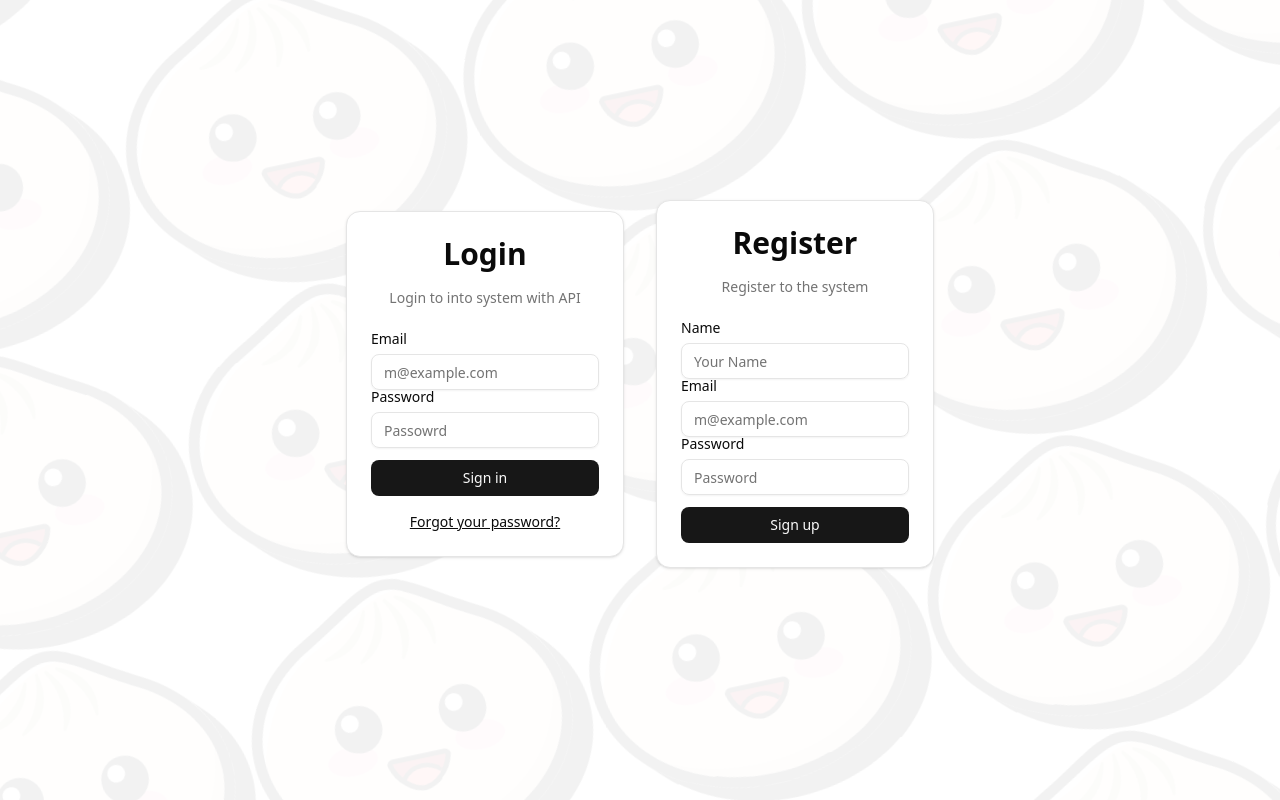
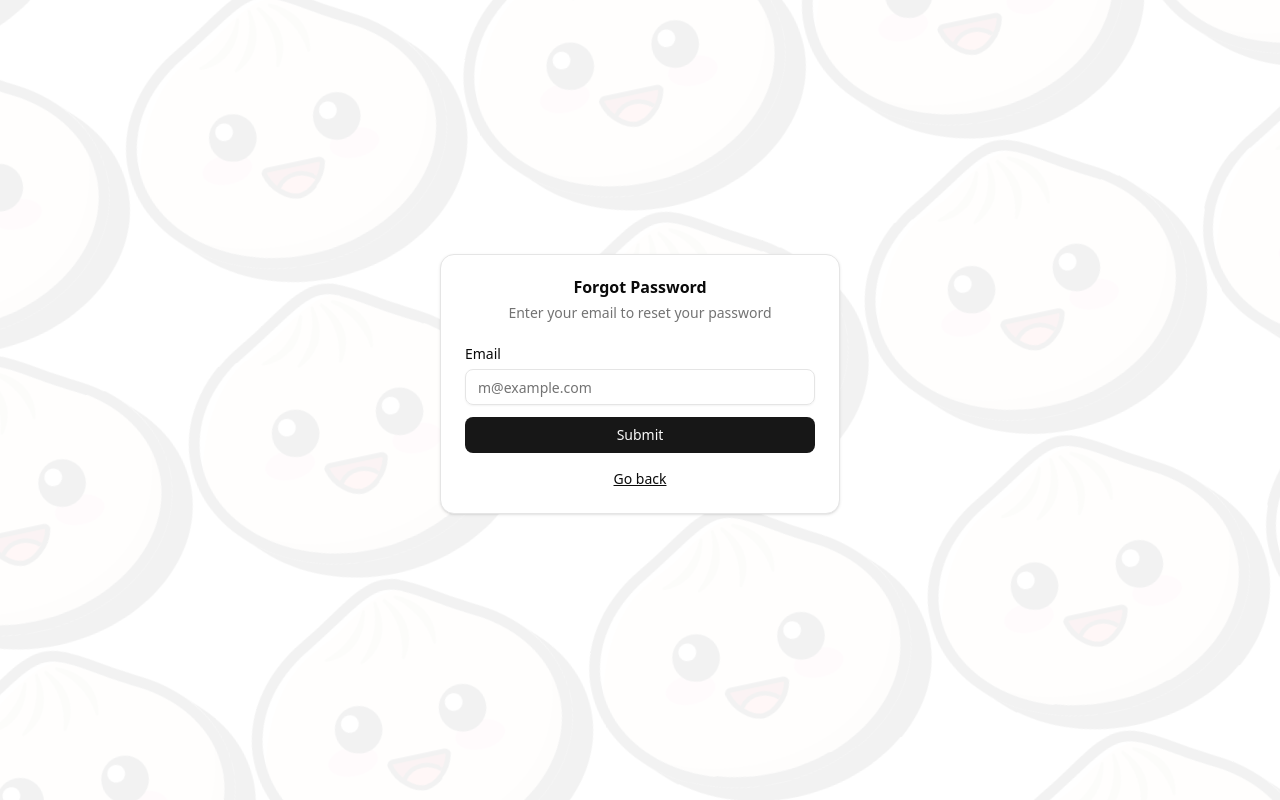
Before and after one commit to TeetyK/TypeScript_ReactFrontEnd, a React (Vite) app: page /forgot-password in a window 1280 px wide. Built offline with nearby package versions, Linux system fonts and the light colour scheme.

Commit message:
add: adjust switch page login and register

```diff
--- a/src/APITester.tsx
+++ b/src/APITester.tsx
@@ -1,4 +1,5 @@
 import { Button } from "@/components/ui/button";
+import { Card, CardContent, CardDescription, CardHeader, CardTitle } from "@/components/ui/card";
 import { Input } from "@/components/ui/input";
 import { Label } from "@/components/ui/label";
 import { Select, SelectContent, SelectItem, SelectTrigger, SelectValue } from "@/components/ui/select";
@@ -27,6 +28,14 @@ export function APITester() {
   };
 
   return (
+    <div className="container mx-auto p-8 text-center relative z-10">
+      <div className="flex justify-center items-center gap-8 mb-8">
+        <Card className="w-[600px]">
+          <CardHeader>
+            <CardTitle>API Tester</CardTitle>
+            <CardDescription>Test your API endpoints</CardDescription>
+          </CardHeader>
+          <CardContent>
             <div className="flex flex-col gap-6">
               <form onSubmit={testEndpoint} className="flex items-center gap-2">
                 <Label htmlFor="method" className="sr-only">
@@ -59,6 +68,15 @@ export function APITester() {
                 placeholder="Response will appear here..."
                 className="min-h-[140px] font-mono resize-y"
               />
+              <div className="mt-4 text-center text-sm">
+                <a href="/" className="underline">
+                  Go back
+                </a>
+              </div>
+            </div>
+          </CardContent>
+        </Card>
+      </div>
     </div>
   );
 }
--- a/src/App.tsx
+++ b/src/App.tsx
@@ -1,7 +1,5 @@
 import { Card, CardContent, CardDescription, CardHeader, CardTitle } from "@/components/ui/card";
-// import { APITester } from "./APITester";
-import { Login } from './Login'
-import { Register } from './Register'
+import { Auth } from './Auth';
 import "./index.css";
 
 
@@ -10,26 +8,15 @@ export function App() {
   return (
     <div className="container mx-auto p-8 text-center relative z-10">
       <div className="flex justify-center items-center gap-8 mb-8">
-        <Card>
+        <Card className="w-[400px]">
           <CardHeader className="gap-4">
-            <CardTitle className="text-3xl font-bold">Login</CardTitle>
+            <CardTitle className="text-3xl font-bold">Welcome</CardTitle>
             <CardDescription>
-              Login to into system with API
+              Login or Register to continue
             </CardDescription>
           </CardHeader>
           <CardContent>
-            <Login />
-          </CardContent>
-        </Card>
-        <Card>
-          <CardHeader className="gap-4">
-            <CardTitle className="text-3xl font-bold">Register</CardTitle>
-            <CardDescription>
-              Register to the system
-            </CardDescription>
-          </CardHeader>
-          <CardContent>
-            <Register />
+            <Auth />
           </CardContent>
         </Card>
       </div>
--- /dev/null
+++ b/src/Auth.tsx
@@ -0,0 +1,32 @@
+import { useState } from 'react';
+import { Login } from './Login';
+import { Register } from './Register';
+
+export function Auth() {
+  const [isLogin, setIsLogin] = useState(true);
+
+  return (
+    <div className="w-full max-w-md">
+      <div className="flex justify-center mb-4">
+        <button
+          className={`px-4 py-2 ${isLogin ? 'text-blue-500 border-b-2 border-blue-500' : 'text-gray-500'}`}
+          onClick={() => setIsLogin(true)}
+        >
+          Login
+        </button>
+        <button
+          className={`px-4 py-2 ${!isLogin ? 'text-blue-500 border-b-2 border-blue-500' : 'text-gray-500'}`}
+          onClick={() => setIsLogin(false)}
+        >
+          Register
+        </button>
+      </div>
+      {isLogin ? <Login /> : <Register />}
+      <div className="mt-4 text-center text-sm">
+        <a href="/api-tester" className="underline">
+          Go to API Tester
+        </a>
+      </div>
+    </div>
+  );
+}
--- /dev/null
+++ b/src/ForgotPassword.tsx
@@ -0,0 +1,60 @@
+import { Button } from "@/components/ui/button";
+import { Card, CardContent, CardDescription, CardHeader, CardTitle } from "@/components/ui/card";
+import { Input } from "@/components/ui/input";
+import { Label } from "@/components/ui/label";
+import { useState } from 'react';
+
+export function ForgotPassword() {
+    const [email, setEmail] = useState('');
+    const [message, setMessage] = useState('');
+    const [error, setError] = useState('');
+
+    const handleForgotPassword = async () => {
+        setError('');
+        setMessage('');
+        try {
+            const response = await fetch('http://localhost:8080/forgot-password', {
+                method: 'POST',
+                headers: {
+                    'Content-Type': 'application/json'
+                },
+                body: JSON.stringify({ email }),
+            });
+            const data = await response.json();
+            if (response.ok) {
+                setMessage(data.message);
+            } else {
+                setError(data.message || "An error occured");
+            }
+        } catch (err) {
+            setError("An error occured. Please try again");
+        }
+    };
+
+    return (
+        <div className="container mx-auto p-8 text-center relative z-10">
+            <div className="flex justify-center items-center gap-8 mb-8">
+                <Card className="w-[400px]">
+                    <CardHeader>
+                        <CardTitle>Forgot Password</CardTitle>
+                        <CardDescription>Enter your email to reset your password</CardDescription>
+                    </CardHeader>
+                    <CardContent>
+                        <div className="grid gap-2 text-left">
+                            <Label htmlFor="email">Email</Label>
+                            <Input id="email" type="email" placeholder="m@example.com" required value={email} onChange={e => setEmail(e.target.value)} />
+                        </div>
+                        <Button className="w-full mt-3" onClick={handleForgotPassword}>Submit</Button>
+                        {message && <div className="mt-4 text-sm text-green-500">{message}</div>}
+                        {error && <div className="mt-4 text-sm text-red-500">{error}</div>}
+                        <div className="mt-4 text-center text-sm">
+                          <a href="/" className="underline">
+                            Go back
+                          </a>
+                        </div>
+                    </CardContent>
+                </Card>
+            </div>
+        </div>
+    )
+}
--- a/src/Login.tsx
+++ b/src/Login.tsx
@@ -43,7 +43,7 @@ export function Login(){
         </div>
         <Button className="w-full mt-3" onClick={handleLogin}>Sign in</Button>
         <div className="mt-4 text-center text-sm">
-          <a href="#" className="underline">
+          <a href="/forgot-password" className="underline">
             Forgot your password?
           </a>
         </div>
--- a/src/frontend.tsx
+++ b/src/frontend.tsx
@@ -7,12 +7,21 @@
 
 import { StrictMode } from "react";
 import { createRoot } from "react-dom/client";
+import { BrowserRouter, Routes, Route } from "react-router-dom";
 import { App } from "./App";
+import { ForgotPassword } from "./ForgotPassword";
+import { APITester } from "./APITester";
 
 const elem = document.getElementById("root")!;
 const app = (
   <StrictMode>
-    <App />
+    <BrowserRouter>
+      <Routes>
+        <Route path="/" element={<App />} />
+        <Route path="/forgot-password" element={<ForgotPassword />} />
+        <Route path="/api-tester" element={<APITester />} />
+      </Routes>
+    </BrowserRouter>
   </StrictMode>
 );
 
```
Lines whose indentation alone changed are shown as unchanged.
